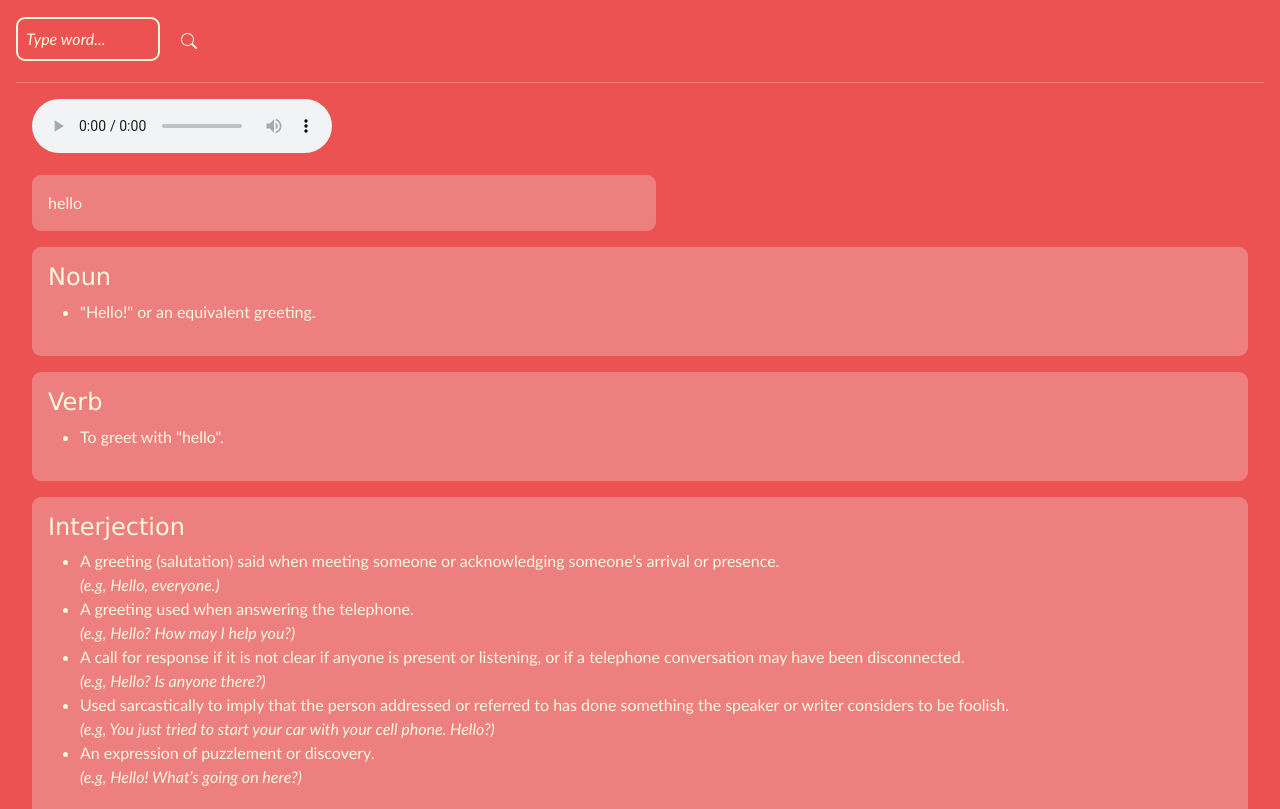
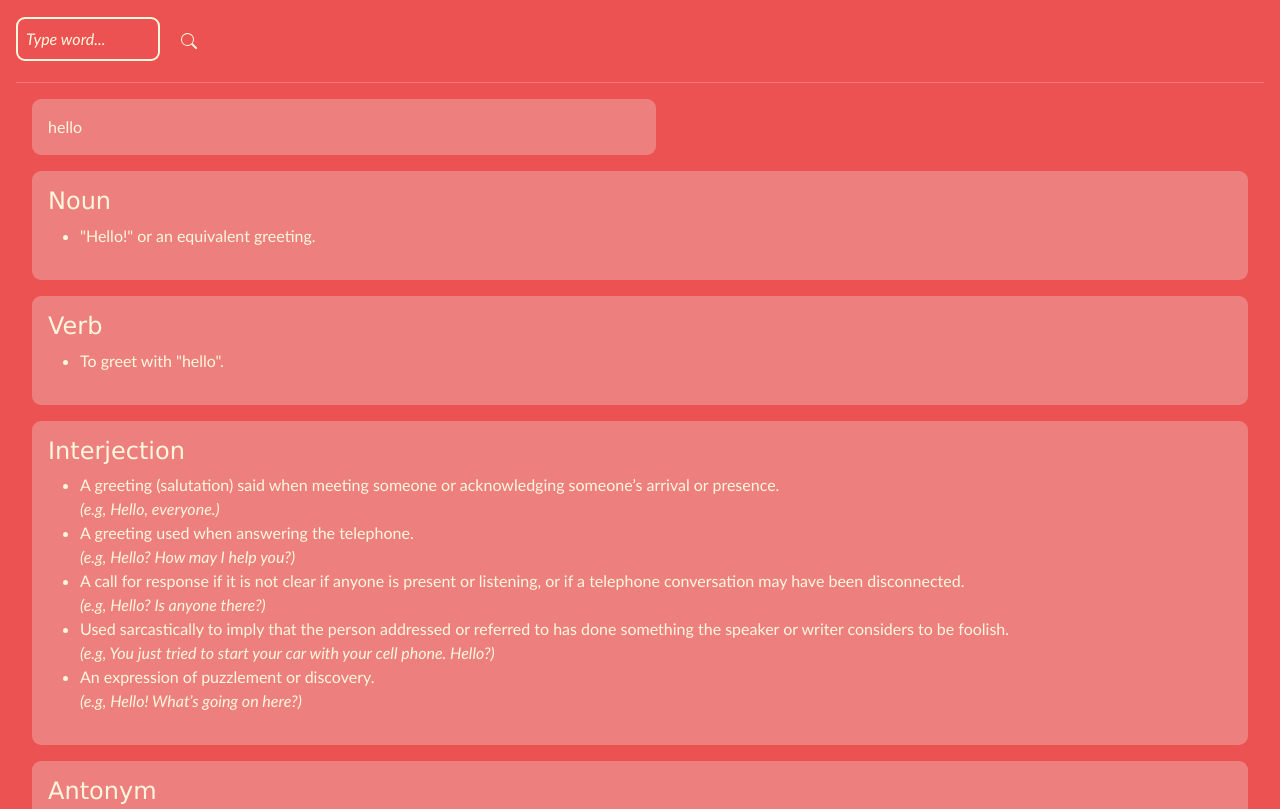
Before and after one commit to simisomthiyane/webdictionary, a plain HTML site: page index.html in a window 1280 px wide. Shown: the top 809 px of the page. Drawn offline with Linux system fonts and the light colour scheme.

Commit message:
Update index.html
Audio element display none

```diff
--- a/index.html
+++ b/index.html
@@ -44,7 +44,7 @@
 				<div class="description" id="outputerror"></div>
 
 				<div class="word-searched">
-					<audio controls>
+					<audio style="display:none;" controls>
 						<source src="" type="audio/mp3">Browser does not support format.</audio>
 				</div>
 
```
